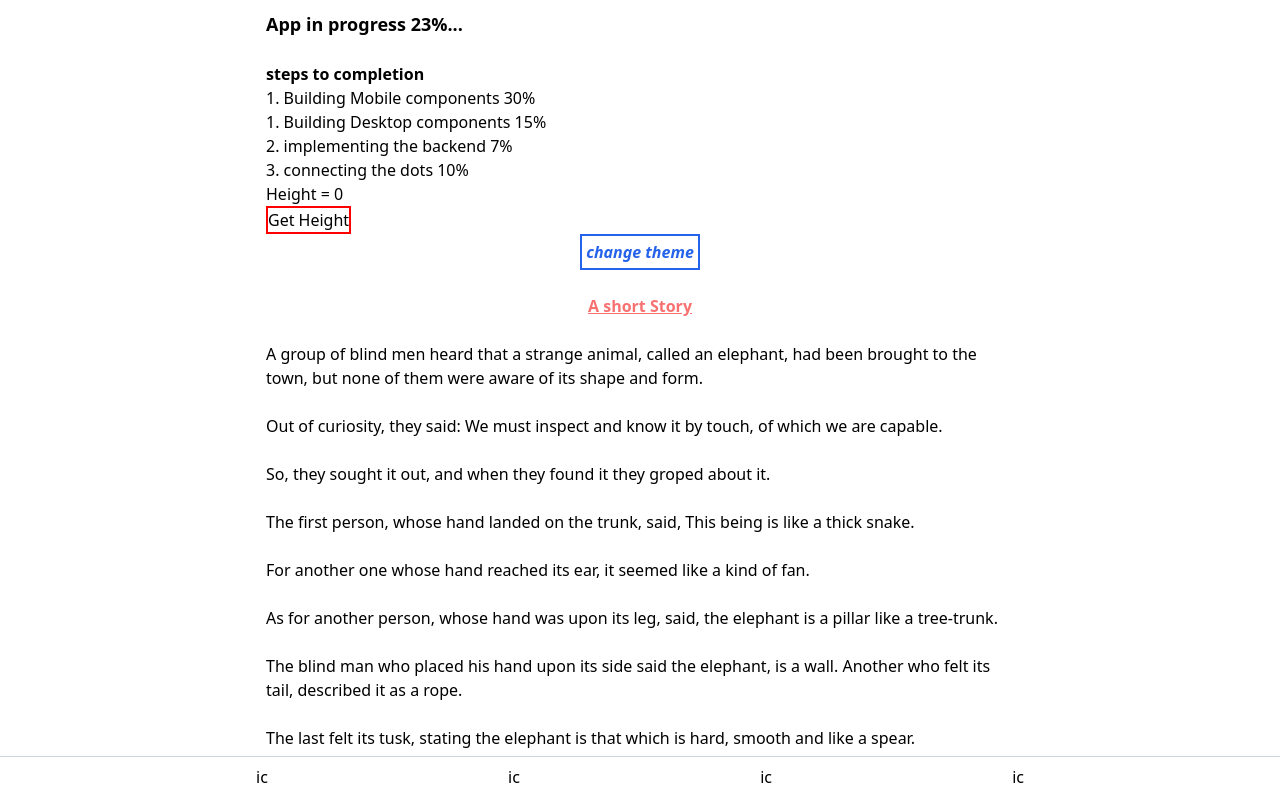
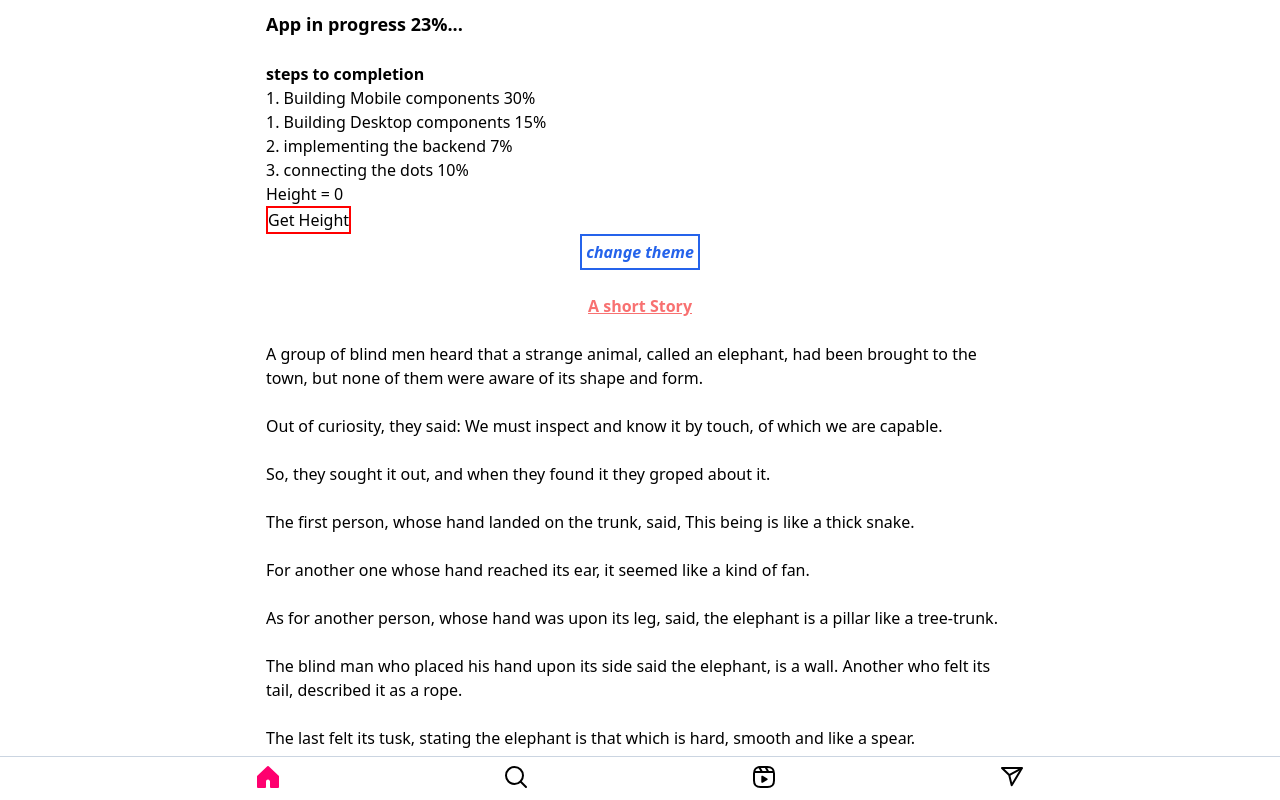
Before and after one commit to AlexChika/instagram-clone, a Next.js app: page / in a window 1280 px wide. Shown: the top 800 px of the page. Built offline with nearby package versions, Linux system fonts and the light colour scheme.

Commit message:
testing for devices failing o n select browsers

```diff
--- a/components/mobile/layout/NavBottom.js
+++ b/components/mobile/layout/NavBottom.js
@@ -66,7 +66,7 @@ const NavBottom = () => {
     >
       <div className="justify-between flex items-center max-w-3xl mx-auto">
         {_Links.map((link, index) => {
-          return <span key={index}>ic</span>;
+          return <span key={index}>{IconHOC(link.icon, link.path)}</span>;
           return (
             <span key={index}>
               <Link href={link.url} passHref>
```
